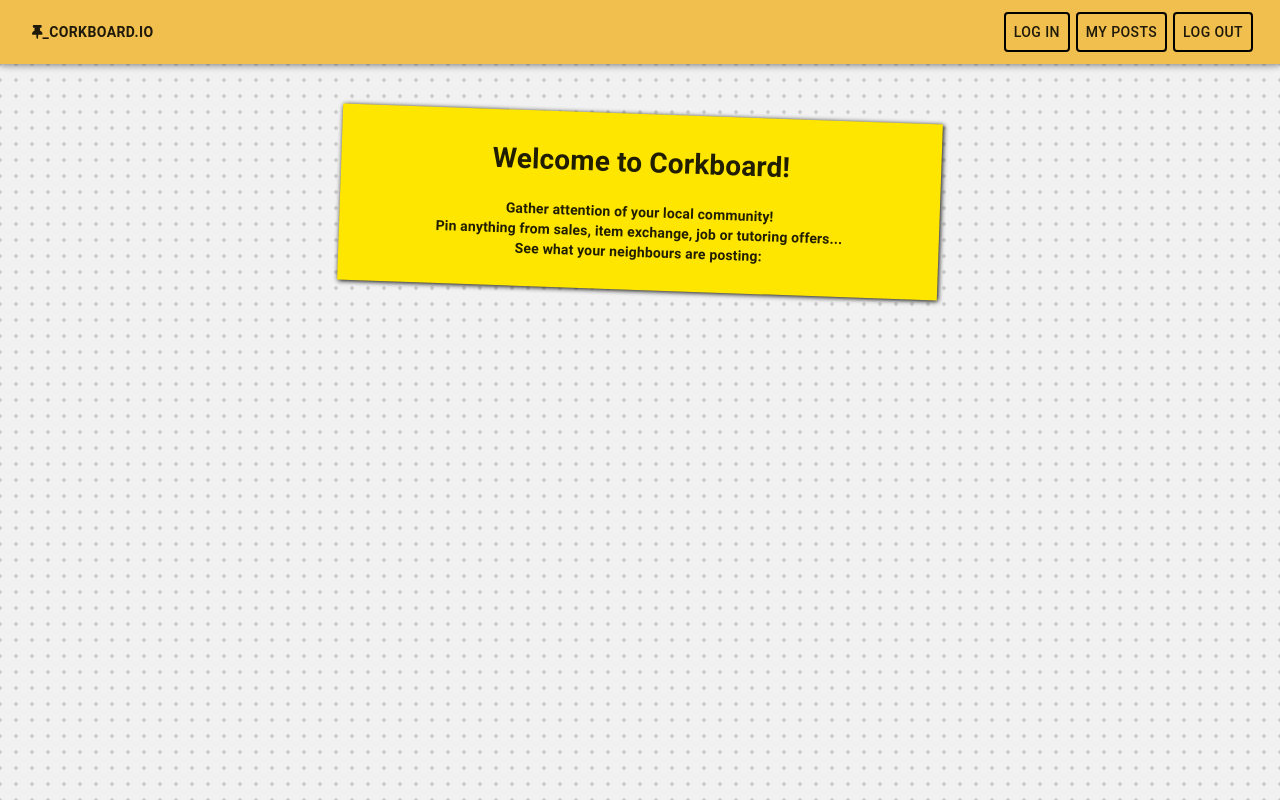
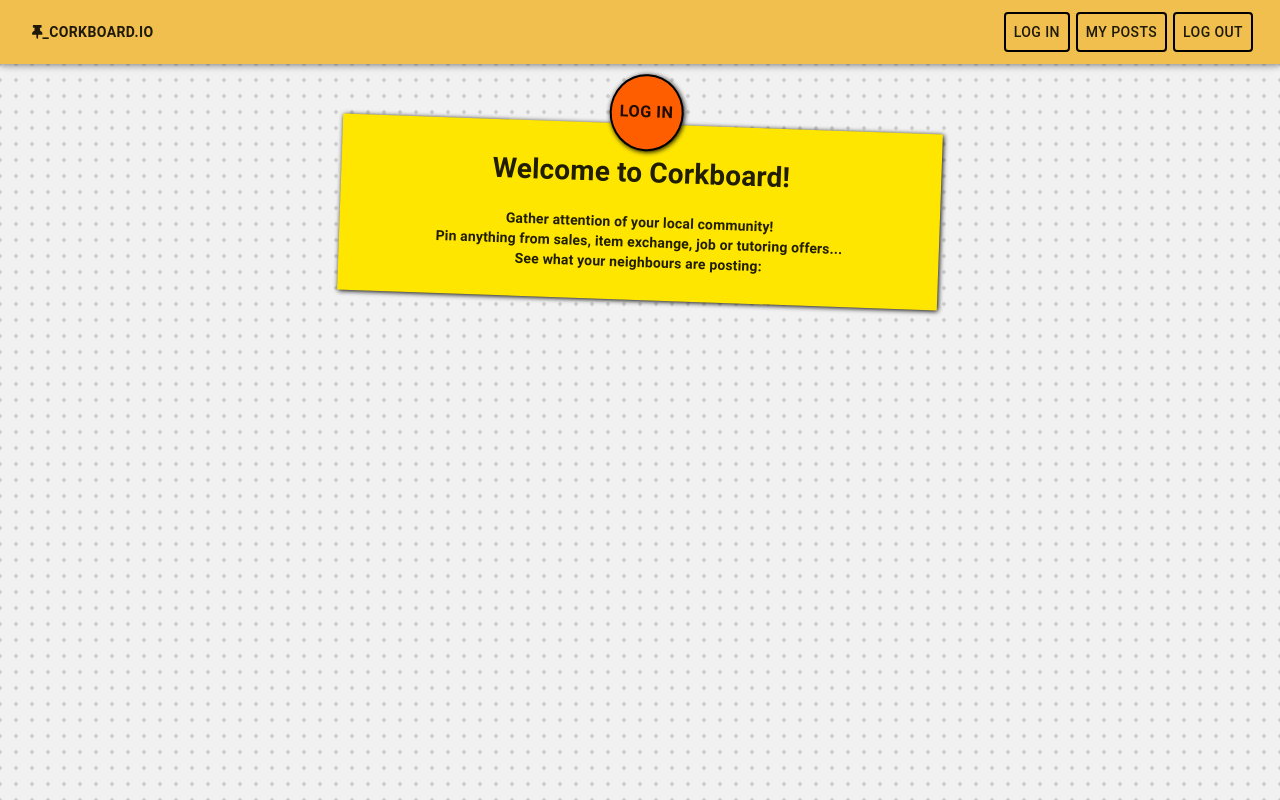
Before and after one commit to wnwarchdev/BulletinBoard, a React (Create React App) app: page / in a window 1280 px wide. Built offline with nearby package versions, Linux system fonts and the light colour scheme.

Commit message:
Add login button to homepage

```diff
--- a/src/components/views/Homepage/Homepage.js
+++ b/src/components/views/Homepage/Homepage.js
@@ -1,6 +1,8 @@
 import React from 'react';
 import PropTypes from 'prop-types';
 import Container from '@material-ui/core/Container';
+import Button from '@material-ui/core/Button';
+import { NavLink } from 'react-router-dom';
 
 import clsx from 'clsx';
 
@@ -11,10 +13,13 @@ import styles from './Homepage.module.scss';
 
 const Component = ({className, children}) => (
   <div className={clsx(className, styles.root)}>
+
     <Container className={clsx(className, styles.hero)} maxWidth="sm">
+      <Button className={clsx(className, styles.login)} component={NavLink} exact to={`${process.env.PUBLIC_URL}/`} activeClassName='active'><h3>LOG IN</h3></Button>
       <h1>Welcome to Corkboard!</h1>
       <h4>Gather attention of your local community!<br/>Pin anything from sales, item exchange, job or tutoring offers...<br/>See what your neighbours are posting:</h4>
     </Container>
+
     {children}
   </div>
 );
--- a/src/components/views/Homepage/Homepage.module.scss
+++ b/src/components/views/Homepage/Homepage.module.scss
@@ -5,9 +5,27 @@
  }
 
  .hero {
-    margin-top: 50px;
+    margin-top: 60px;
     background-color: rgb(255, 230, 0);
     padding: 10px;
     transform: rotate(2deg);
     box-shadow: 1px 1px 5px black;
+    position: relative;
  }
+
+
+ .login{
+   border: 2px solid black;
+   background-color: rgb(255, 94, 0);
+   margin: 0 3px;
+   border-radius: 50%;
+   position: absolute;
+   box-shadow: 1px 1px 5px black;
+   transform: translateX(-50%);
+   top:-50px;
+   &:hover {
+      box-shadow: 1px 1px 10px black;
+      background-color: rgb(148, 241, 42);
+   }
+
+}
```
Also changed, not shown: 1 other file (tests, documents, lock files or other folders).
